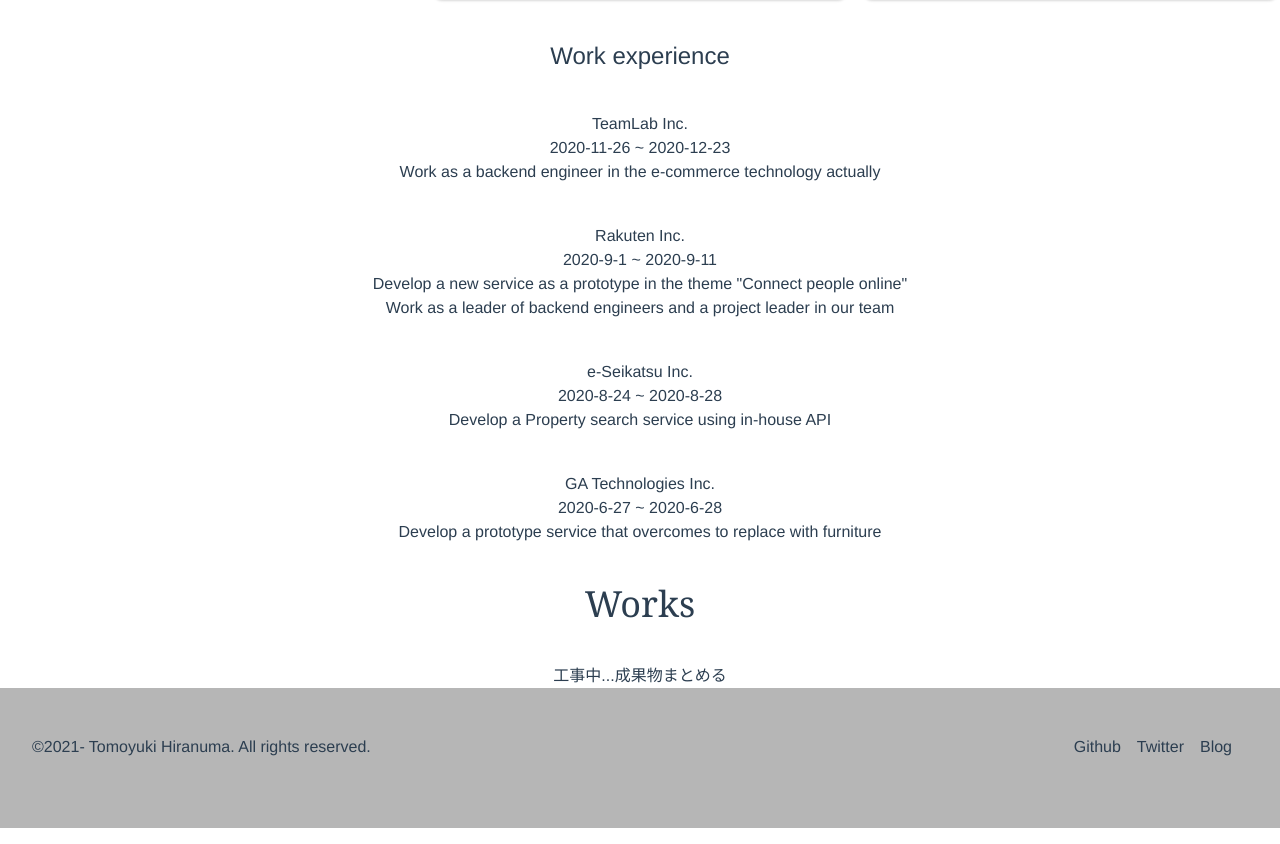
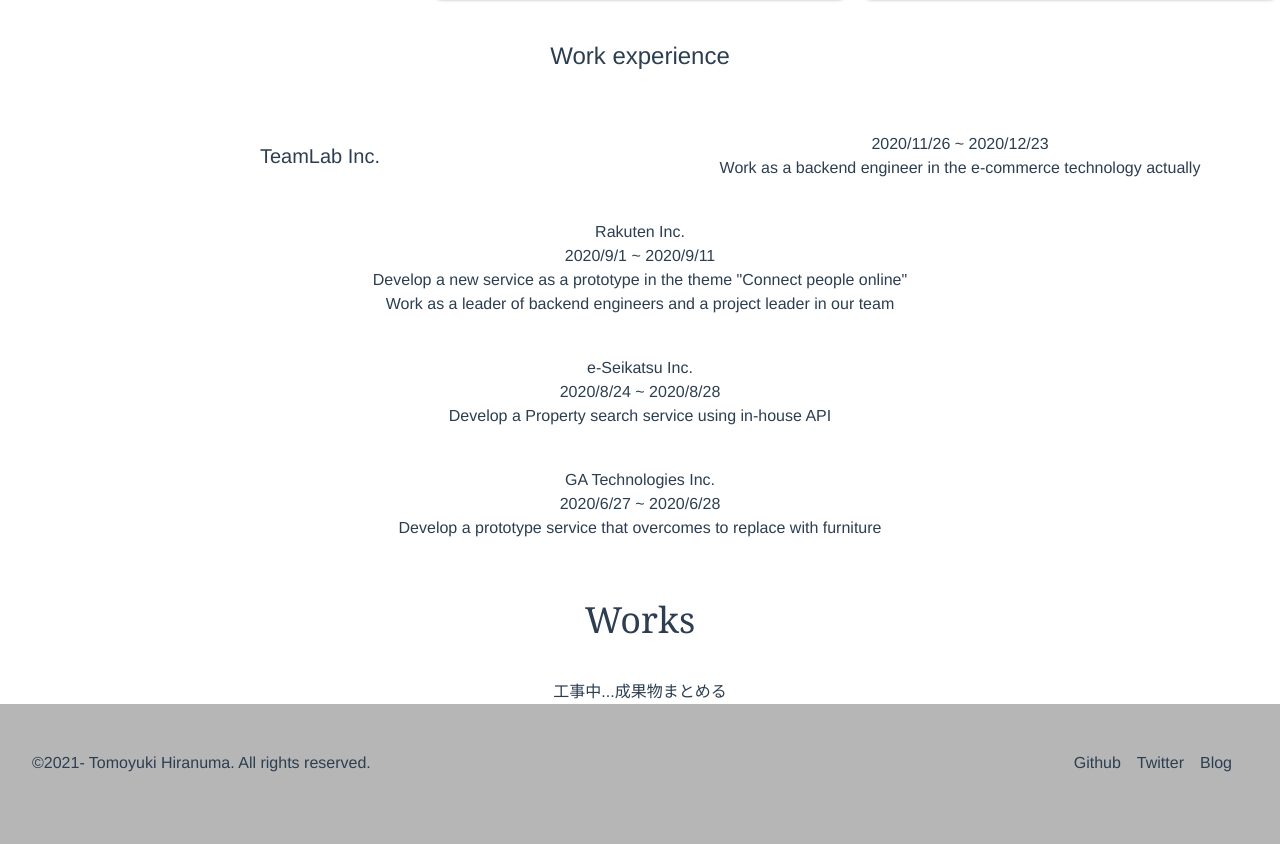
Before and after one commit to tomoyuki-hiranuma/portfolio, a Vue app: page / in a window 1280 px wide. Shown: the part 1551-2395 px from the top of the page. Built offline with nearby package versions, Linux system fonts and the light colour scheme.

Commit message:
fix: intern layout

```diff
--- a/src/components/Skills.vue
+++ b/src/components/Skills.vue
@@ -18,19 +18,19 @@
     <!-- 変数にしてfor文で回す -->
     <div>
       <!-- コンポーネントに分ける -->
-      <div class="my-10">
-        <p class="">TeamLab Inc.</p>
-        <div>
-          <p>2020-11-26 ~ 2020-12-23</p>
+      <div class="py-5 flex container mx-auto">
+        <div class="flex-1 my-auto text-xl font-medium">TeamLab Inc.</div>
+        <div class="flex-1">
+          <p>2020/11/26 ~ 2020/12/23</p>
           <p>
             Work as a backend engineer in the e-commerce technology actually
           </p>
         </div>
       </div>
-      <div class="my-10">
+      <div class="py-5">
         <p class="">Rakuten Inc.</p>
         <div>
-          <p>2020-9-1 ~ 2020-9-11</p>
+          <p>2020/9/1 ~ 2020/9/11</p>
           <p>
             Develop a new service as a prototype in the theme "Connect people
             online"<br />
@@ -39,17 +39,17 @@
           </p>
         </div>
       </div>
-      <div class="my-10">
+      <div class="py-5">
         <p>e-Seikatsu Inc.</p>
         <div>
-          <p>2020-8-24 ~ 2020-8-28</p>
+          <p>2020/8/24 ~ 2020/8/28</p>
           <p>Develop a Property search service using in-house API</p>
         </div>
       </div>
-      <div class="my-10">
+      <div class="py-5">
         <p>GA Technologies Inc.</p>
         <div>
-          <p>2020-6-27 ~ 2020-6-28</p>
+          <p>2020/6/27 ~ 2020/6/28</p>
           <p>
             Develop a prototype service that overcomes to replace with furniture
           </p>
```
